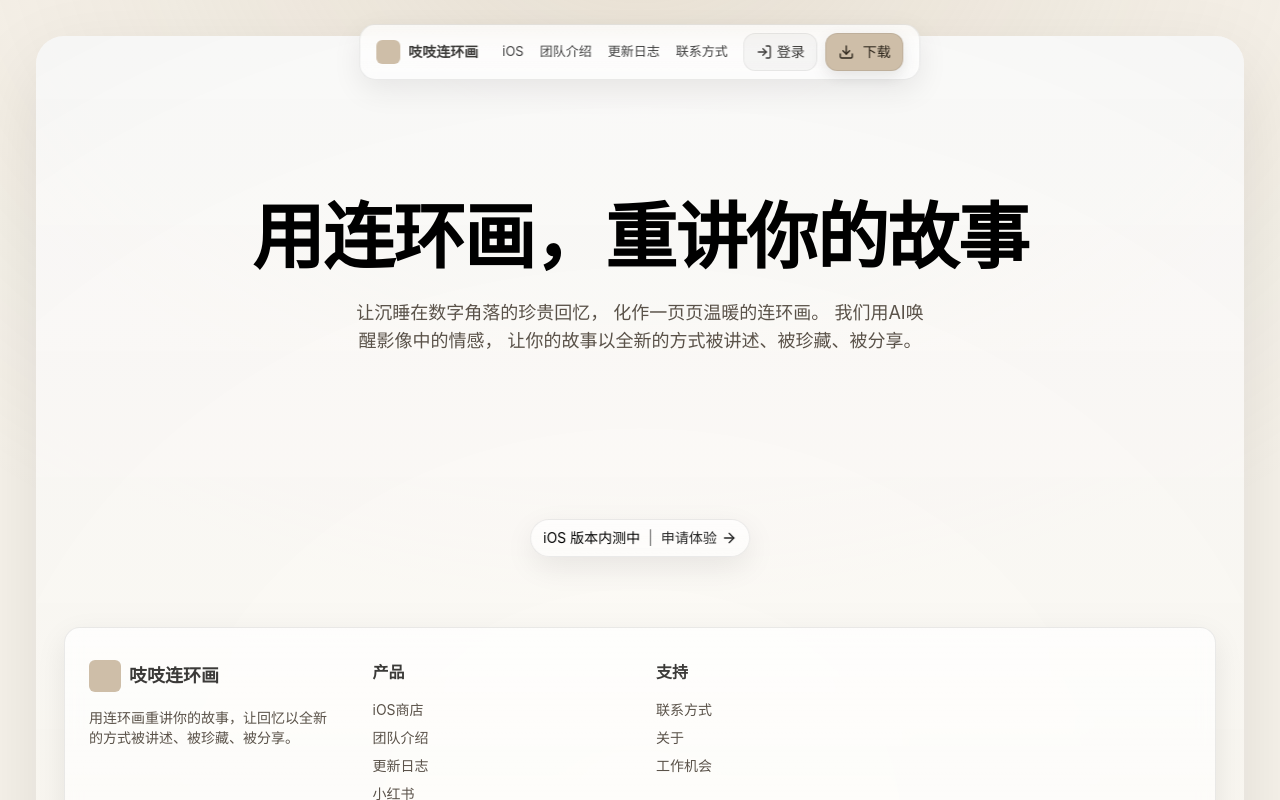
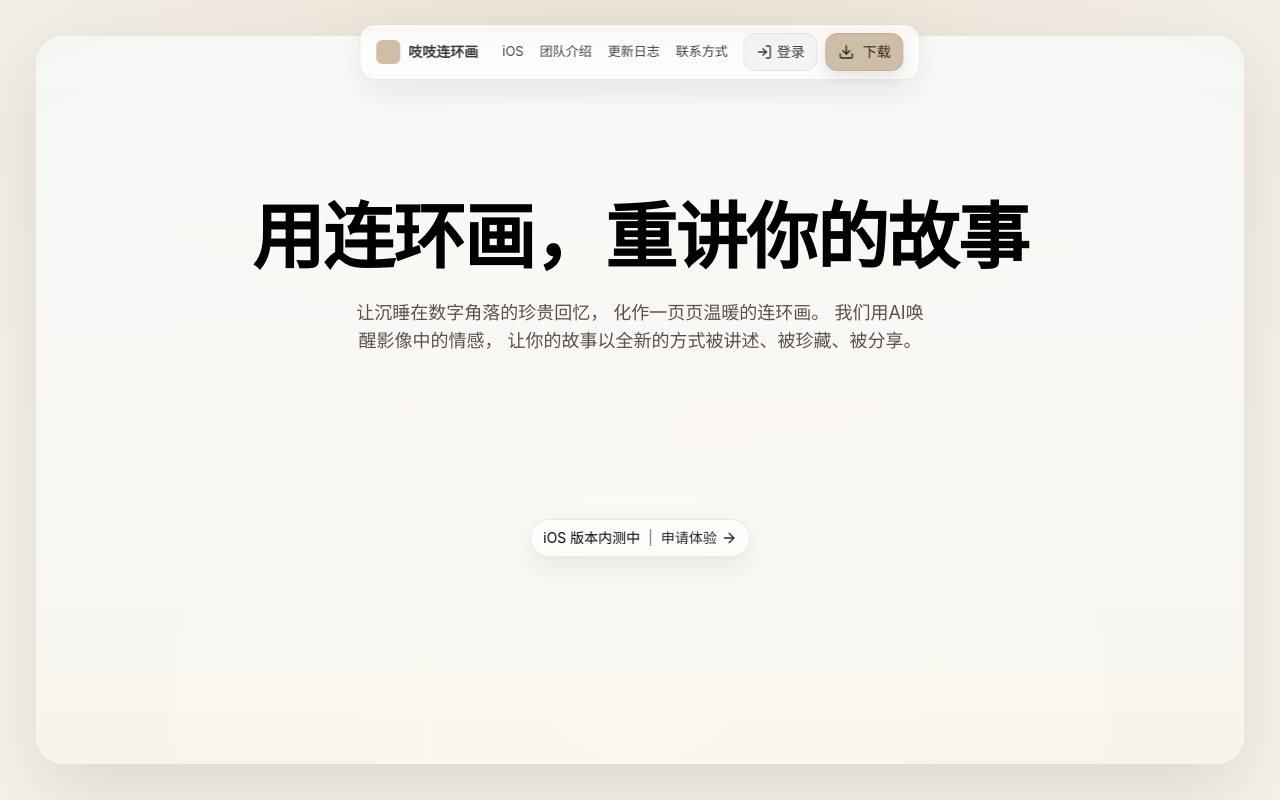
Before and after one commit to chiimagnus/ZZComicStripe_Web, a React (Vite) app: page / in a window 1280 px wide. Shown: the top 800 px of the page. Built offline with nearby package versions, Linux system fonts and the light colour scheme.

Commit message:
feat: 隐藏 Footer 组件以简化页面结构
- 将 Footer 组件的渲染注释掉，暂时隐藏该部分内容。
- 此更改旨在进一步简化 App 组件的结构，提升可维护性。

```diff
--- a/src/App.tsx
+++ b/src/App.tsx
@@ -31,8 +31,8 @@ function App(): JSX.Element {
         />
       </main>
 
-      {/* 页脚 */}
-      <Footer />
+      {/* 页脚 - 隐藏 */}
+      {/* <Footer /> */}
     </div>
   )
 }
```
